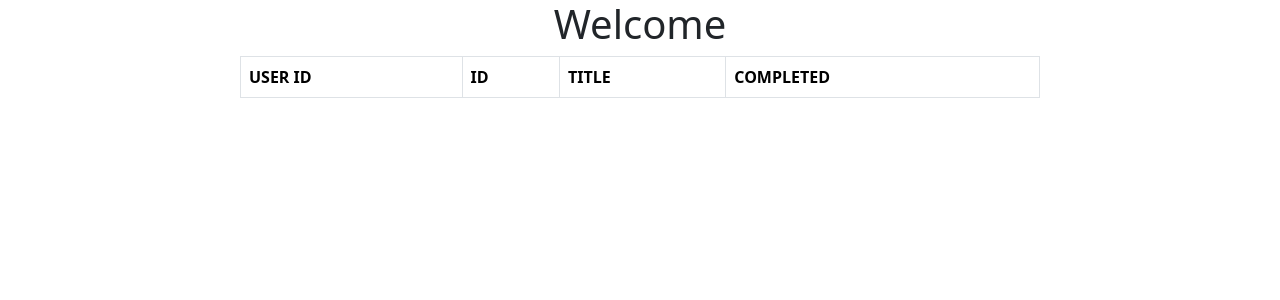
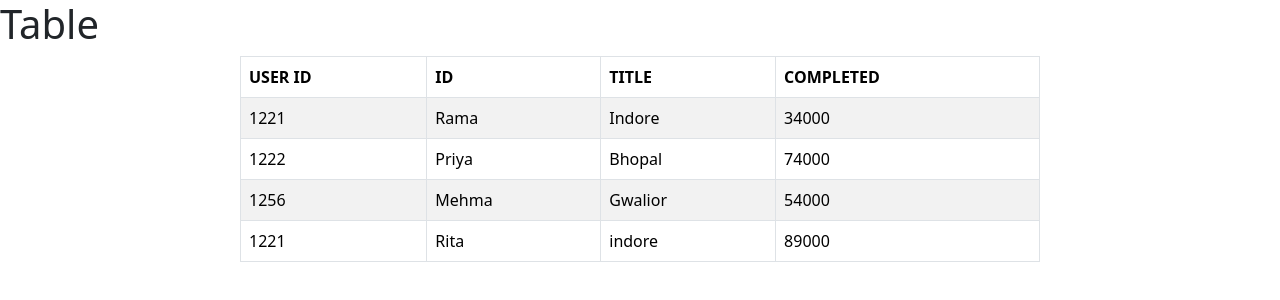
Before and after one commit to YashaswiSV/To-Do-List-, a React (Vite) app: page / in a window 1280 px wide. Shown: the top 300 px of the page. Built offline with nearby package versions, Linux system fonts and the light colour scheme; no server answers; data requests are answered from the project's data file.

Commit message:
first commit

```diff
--- /dev/null
+++ b/db/db.json
@@ -0,0 +1,28 @@
+{
+"student":[
+    {
+          "Rollno":1221,
+          "name":"Rama",
+          "city":"Indore",
+          "fees":34000
+    },
+    {
+        "Rollno":1222,
+        "name":"Priya",
+        "city":"Bhopal",
+        "fees":74000
+  },
+   {
+    "Rollno":1256,
+    "name":"Mehma",
+    "city":"Gwalior",
+    "fees":54000
+} ,
+{
+    "Rollno":1221,
+    "name":"Rita",
+    "city":"indore",
+    "fees":89000
+}
+]
+}
--- a/src/App.jsx
+++ b/src/App.jsx
@@ -1,47 +1,107 @@
-import { useState, useEffect } from "react";
+// import { useState, useEffect } from "react";
+// import axios from "axios";
+// import Table from 'react-bootstrap/Table';
+
+// const App=()=>{
+//   const [mydata , setMydata]=useState([]);
+//   const loadData=()=>{
+//      let url="https://jsonplaceholder.typicode.com/todos";
+//       axios.get(url).then((res)=>{
+//         setMydata(res.data)
+//         console.log(res.data);
+//       })
+//   }
+//   useEffect(()=>{0
+//     loadData();
+//   },[])
+
+//   let status="";
+
+//   const ans = mydata.map((key)=>{
+//     if(key.completed ==true){
+//       status="TRUE";
+//     }
+//     else{
+//       status="FALSE";
+//     }
+
+//    return(
+//     <>
+//       <tr>
+//         <td>{key.userId}</td>
+//         <td>{key.id}</td>
+//         <td>{key.title}</td>
+//         <td>{status}</td>
+//       </tr>
+
+//     </>
+//      )
+//      })
+
+//      return(
+//       <>
+//       <h1 style={{textAlign:"center"}}>Welcome</h1>
+
+//       <Table striped bordered hover style={{width:'50rem' ,margin:"auto"}}>
+//       <thead>
+//         <tr>
+//          <th>USER ID</th>
+//          <th> ID</th>
+//          <th>TITLE</th>
+//          <th>COMPLETED</th>
+//          </tr>
+//          </thead>
+//          <tbody>
+//          {ans}
+//          </tbody>
+
+
+//        </Table>
+
+//       </>
+//      )
+
+// }
+// export default App;
+
+// =====================================================================
+import { useState,useEffect } from "react";
 import axios from "axios";
 import Table from 'react-bootstrap/Table';
 
 const App=()=>{
-  const [mydata , setMydata]=useState([]);
+  const[mydata ,setMydata]=useState([]);
   const loadData=()=>{
-     let url="https://jsonplaceholder.typicode.com/todos";
-      axios.get(url).then((res)=>{
-        setMydata(res.data)
+    let api=" http://localhost:3000/student";
+    axios.get(api).then((res)=>{
       console.log(res.data);
-      })
-  }
-  useEffect(()=>{0
-    loadData();
-  },[])
+      setMydata(res.data);
+    });
 
-  let status="";
-
-  const ans = mydata.map((key)=>{
-    if(key.completed ==true){
-      status="TRUE";
-    }
-    else{
-      status="FALSE";
   }
 
+ const ans=mydata.map((key)=>{
            return(
             <>
                <tr>
-        <td>{key.userId}</td>
-        <td>{key.id}</td>
-        <td>{key.title}</td>
-        <td>{status}</td>
+                <td>{key.Rollno}</td>
+                <td>{key.name}</td>
+                <td>{key.city}</td>
+                <td>{key.fees}</td>
                </tr>
 
             </>
            )
-     })
+ });
+
+ useEffect(()=>{
+    loadData();
+ },[])
+
 
   return(
     <>
-      <h1 style={{textAlign:"center"}}>Welcome</h1>
-
+        <h1>Table </h1>
         <Table striped bordered hover style={{width:'50rem' ,margin:"auto"}}>
       <thead>
         <tr>
@@ -60,6 +120,5 @@ const App=()=>{
 
     </>
   )
-
 }
 export default App;
```
Lines whose indentation alone changed are shown as unchanged.
